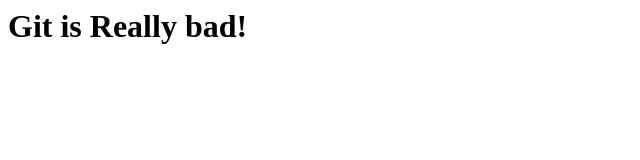
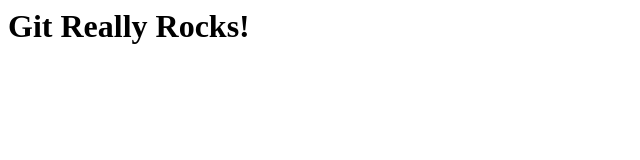
Before and after one commit to JonathanEleiott/git-wrecked, a plain HTML site: page index.html in a window 1280 px wide. Shown: the whole page, without its empty margins (0-640 px from the left). Drawn offline with Linux system fonts and the light colour scheme.

Commit message:
Revert "messing around oops"
This reverts commit 872d4cc915949645227a668a08e7a9c81dc570f3.

```diff
--- a/index.html
+++ b/index.html
@@ -3,6 +3,6 @@
     <title>My First Git Demo</title>
   </head>
   <body>
-    <h1>Git is Really bad!</h1>
+    <h1>Git Really Rocks!</h1>
   </body>
 </html>
```
